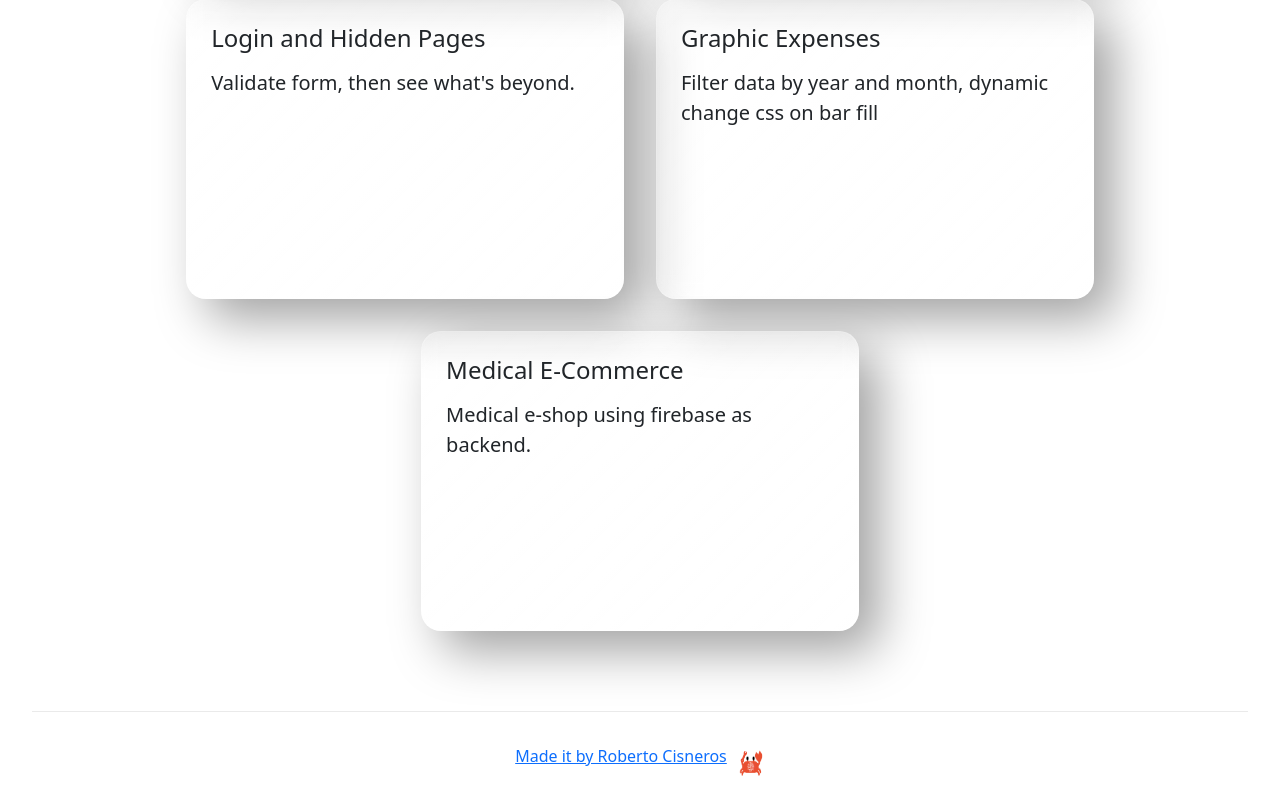
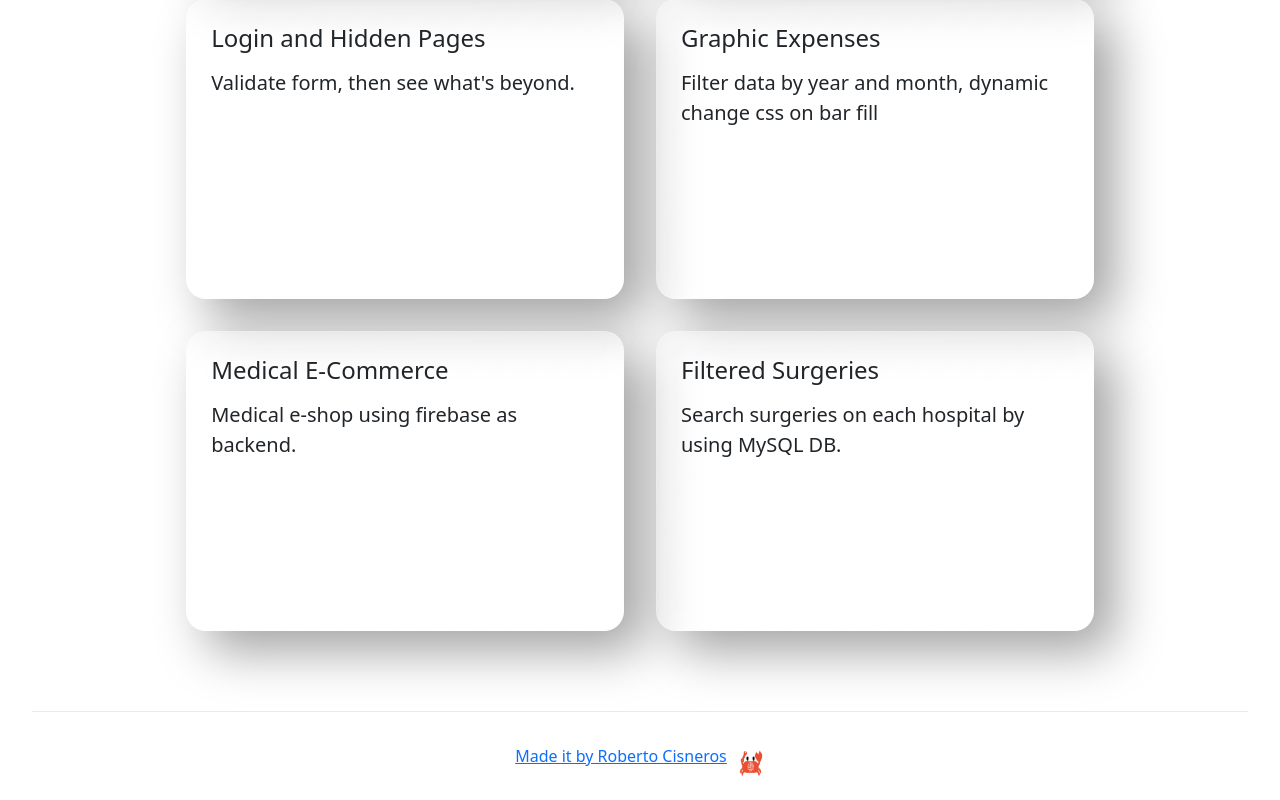
Before and after one commit to robcisneros/my-portfolio, a Next.js app: page / in a window 1280 px wide. Shown: the part 647-1447 px from the top of the page. Built offline with nearby package versions, Linux system fonts and the light colour scheme.

Commit message:
adding sqldb app

```diff
--- /dev/null
+++ b/components/ProjectsData.js
@@ -0,0 +1,41 @@
+const ProjectsData = [
+  {
+    title: "Working with CSS",
+    description: "A long layout full of information page about vaccination.",
+    href: "https://css-vaccination-practice.netlify.app/",
+    id: 1,
+  },
+  {
+    title: "API Pokedex and CSS",
+    description: "A challenge CSS practice using fetch Data to an API. ",
+    href: "https://my-pokedex-launchx.netlify.app/",
+    id: 2,
+  },
+  {
+    title: "Login and Hidden Pages",
+    description: "Validate form, then see what's beyond.",
+    href: "https://login-hidepages.netlify.app/",
+    id: 3,
+  },
+  {
+    title: "Graphic Expenses",
+    description:
+      "Filter data by year and month, dynamic change css on bar fill ",
+    href: "https://graphic-expenses.netlify.app/",
+    id: 4,
+  },
+  {
+    title: "Medical E-Commerce",
+    description: "Medical e-shop using firebase as backend.",
+    href: "https://medical-ecommerce.netlify.app/",
+    id: 5,
+  },
+  {
+    title: "Filtered Surgeries",
+    description: "Search surgeries on each hospital by using MySQL DB.",
+    href: "https://filtered-surgeries.netlify.app/",
+    id: 6,
+  },
+];
+
+export default ProjectsData;
--- a/pages/index.js
+++ b/pages/index.js
@@ -2,52 +2,23 @@ import Head from "next/head";
 import Image from "next/image";
 import GlassCard from "../components/UI/GlassCard";
 import styles from "../styles/Home.module.css";
+import ProjectsData from "../components/ProjectsData";
 
 export default function Home() {
-  const HardData = [
-    {
-      title: "Working with CSS",
-      description: "A long layout full of information page about vaccination.",
-      href: "https://css-vaccination-practice.netlify.app/",
-      id: 1,
-    },
-    {
-      title: "API Pokedex and CSS",
-      description: "A challenge CSS practice using fetch Data to an API. ",
-      href: "https://my-pokedex-launchx.netlify.app/",
-      id: 2,
-    },
-    {
-      title: "Login and Hidden Pages",
-      description: "Validate form, then see what's beyond.",
-      href: "https://login-hidepages.netlify.app/",
-      id: 3,
-    },
-    {
-      title: "Graphic Expenses",
-      description: "Filter data by year and month, dynamic change css on bar fill ",
-      href: "https://graphic-expenses.netlify.app/",
-      id: 4,
-    },
-    {
-      title: "Medical E-Commerce",
-      description: "Medical e-shop using firebase as backend.",
-      href: "https://medical-ecommerce.netlify.app/",
-      id: 1,
-    },
-  ];
+  const HardData = ProjectsData;
 
   let content = <p>Found no projects.</p>;
-
-  content = HardData.map((project) => (
+  content = HardData.map((project, index) => {
+    return (
       <GlassCard
         key={project.id}
-      id={project.id}
+        id={index+1}
         title={project.title}
         description={project.description}
         href={project.href}
       />
-  ));
+    );
+  });
 
   return (
     <div className={styles.container}>
@@ -60,9 +31,7 @@ export default function Home() {
       <main className={styles.main}>
         <h1 className={styles.title}>Roberto Cisneros, React Dev</h1>
 
-        <div className={styles.grid}>
-          {content}
-        </div>
+        <div className={styles.grid}>{content}</div>
       </main>
 
       <footer className={styles.footer}>
@@ -73,7 +42,12 @@ export default function Home() {
         >
           Made it by Roberto Cisneros
           <span className={styles.logo}>
-            <Image src="/obenmed.svg" alt="Vercel Logo" width={30} height={30} />
+            <Image
+              src="/obenmed.svg"
+              alt="Vercel Logo"
+              width={30}
+              height={30}
+            />
           </span>
         </a>
       </footer>
```
Lines whose indentation alone changed are shown as unchanged.
